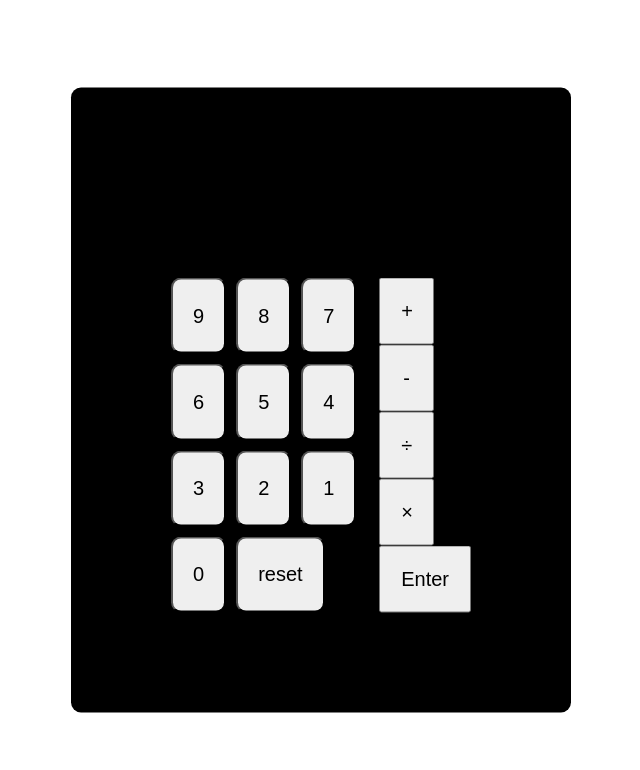
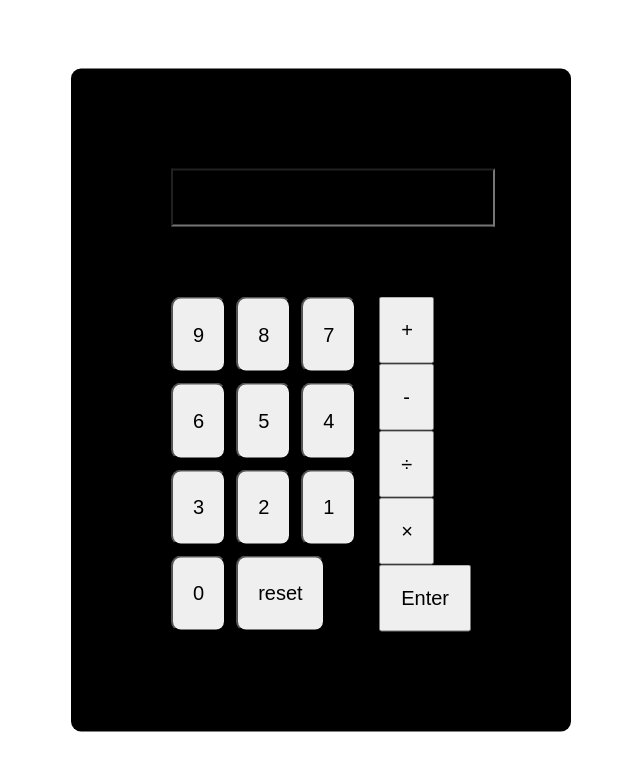
Before and after one commit to fatdarkness3/calculator.github.io, a React (Vite) app: page / in a window 1280 px wide. Shown: the top 770 px of the page, without its empty margins (319-959 px from the left). Built offline with nearby package versions, Linux system fonts and the light colour scheme.

Commit message:
add input for typing

```diff
--- a/src/App.js
+++ b/src/App.js
@@ -3,9 +3,9 @@ import "./style.css"
 
 export function App() {
     const [show , setShow] = useState("")
-    const [cal , setCal] = useState("")
+    // const [cal , setCal] = useState("")
     const [showResult , setShowResult] = useState("")
-
+    const [typing , setTyping] = useState("")
 
     return(
         <>
@@ -31,13 +31,20 @@ export function App() {
          }}>
             <div className="flex">
           <div className="part1">
-                <div
+                <input
+                onChange={(e) => {
+                    let a = e.target.value
+                    setTyping(a)
+
+                }}
+                value={show || typing}
                 style={{
                     width:"100%",
                     padding:"10px 10px",
                     color:"#fff",
                     fontSize:"30px",
-                }}>{show}{cal}</div>
+                    background:"#000"
+                }}/>
                 <div className="cal"
                 style={{
                     color:"#fff",
@@ -128,7 +135,7 @@ export function App() {
                     }}>0</button>
                     <button onClick={() => {
                         setShow("")
-                        setCal("")
+                        setTyping("")
                         setShowResult("")
                     }}>reset</button>
                 </div>
@@ -147,7 +154,7 @@ export function App() {
                         setShow(show +"*")
                     }}>×</button>
                     <button onClick={() => {
-                        setShow(eval(show))
+                        setShow(eval(show || typing))
                     }}>Enter</button>
                 </div>
             </div>
```
